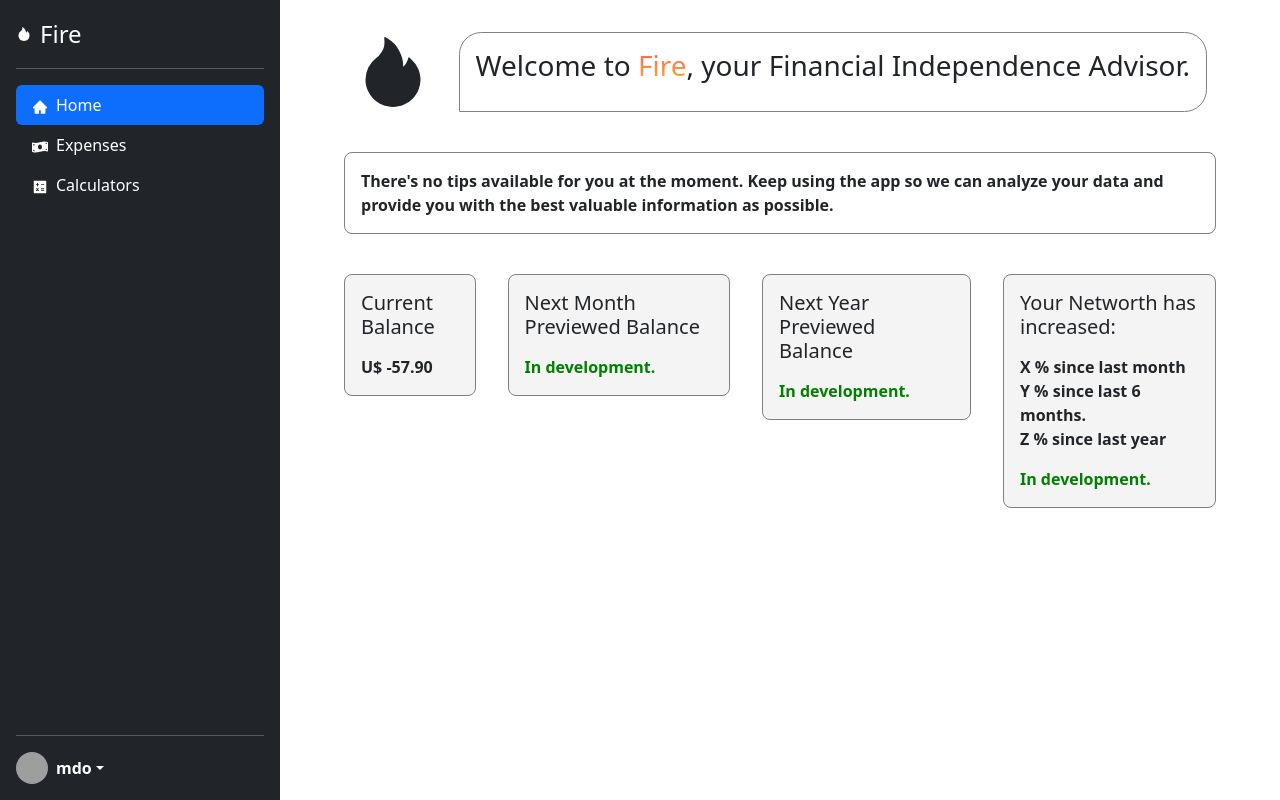
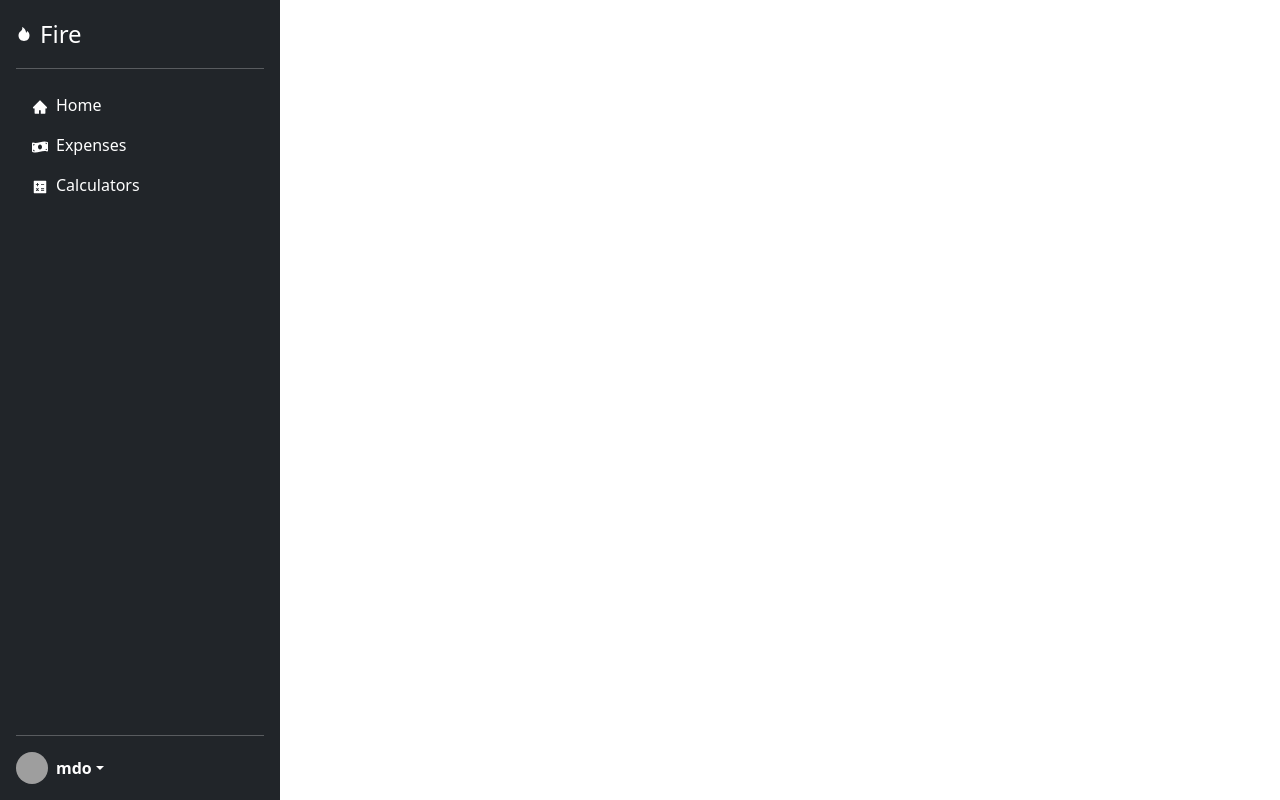
Before and after one commit to danielflorencio/fire-desktop, a React (Vite) app: page / in a window 1280 px wide. Built offline with nearby package versions, Linux system fonts and the light colour scheme; grey boxes are pictures that could not be loaded.

Commit message:
tryna get gh pages to work

```diff
--- a/src/App.tsx
+++ b/src/App.tsx
@@ -17,7 +17,7 @@ export default function App() {
       <main className={isSmallScreen ? '' : 'overflow-auto'}>
         <div className='main-content-container'>
           <Routes>
-            <Route path='/' element={<HomePage/>}/>
+            <Route path='fire_advisor' element={<HomePage/>}/>
             <Route path='expenses' element={<ExpenseTracker/>}/>
             <Route path='calculators' element={<CalculatorsPage/>}/>
             <Route path='calculators/compound_interest_calculator' element={<CiCalculator/>}/>
--- a/src/components/Sidebar/Sidebar.tsx
+++ b/src/components/Sidebar/Sidebar.tsx
@@ -13,7 +13,7 @@ export default function Sidebar(){
             </a>
             <hr/>
             <ul className="nav nav-pills flex-column mb-auto">
-            <CustomLink to='/' name='Home' child={<AiFillHome/>}/>
+            <CustomLink to='/fire_advisor' name='Home' child={<AiFillHome/>}/>
             <CustomLink to='/expenses' name='Expenses' child={<FaMoneyBillWave/>}/>
             <CustomLink to='/calculators' name='Calculators' child={<AiFillCalculator/>}/>
 
```
